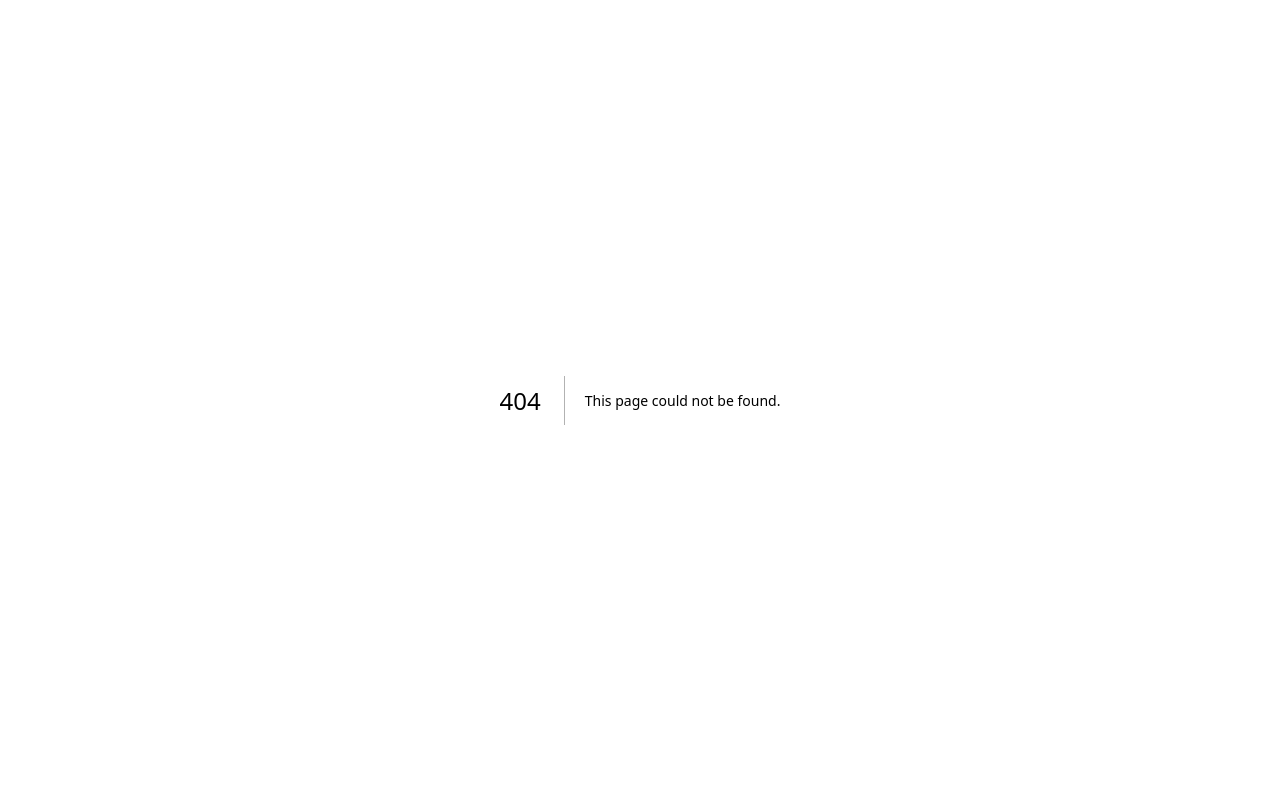
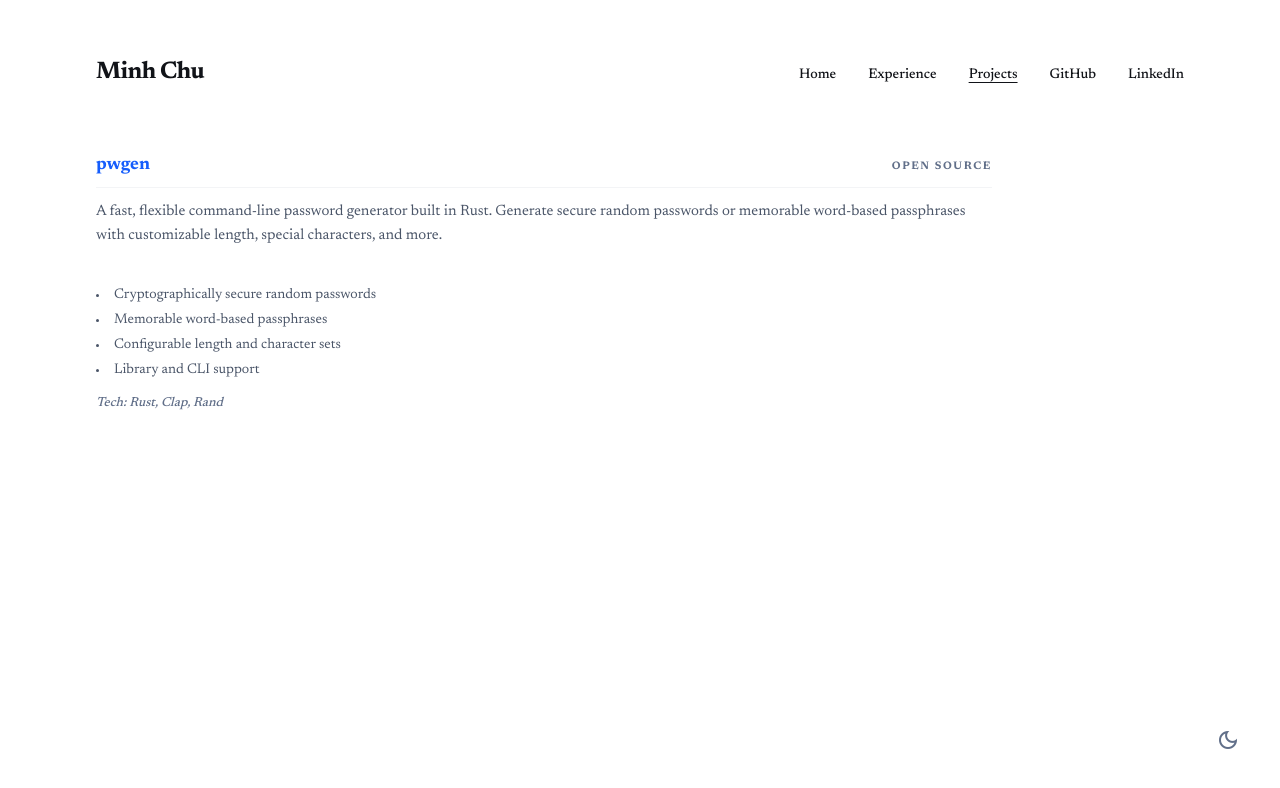
Before and after one commit to minhchu/personal-website, a Next.js app: page /projects in a window 1280 px wide. Before the commit this address had no page. Shown: the top 788 px of the page. Built offline with nearby package versions, Linux system fonts and the light colour scheme.

Commit message:
feat: add projects page with pwgen project and AGENTS.md

```diff
--- a/src/app/components/navigation.tsx
+++ b/src/app/components/navigation.tsx
@@ -9,7 +9,7 @@ export function Navigation() {
   const navItems = [
     { href: "/", label: "Home" },
     { href: "/experience", label: "Experience" },
-    { href: "#", label: "Projects" },
+    { href: "/projects", label: "Projects" },
     { href: "https://github.com/minhchu", label: "GitHub", external: true },
     { href: "https://www.linkedin.com/in/minhchungoc/", label: "LinkedIn", external: true }
   ];
--- /dev/null
+++ b/src/app/projects/page.tsx
@@ -0,0 +1,60 @@
+import { projects } from "../../data/projects";
+import { Navigation } from "../components/navigation";
+import { ThemeToggle } from "../components/theme-toggle";
+
+export const metadata = {
+    title: "Projects | Minh Chu",
+    description: "Open source projects and side projects",
+};
+
+export default function ProjectsPage() {
+    return (
+        <div className="bg-background-light dark:bg-background-dark text-[#111318] dark:text-[#e0e0e0] transition-colors duration-300 h-screen flex flex-col">
+            <div className="relative flex h-full w-full flex-col overflow-hidden px-8 py-8 md:px-16 md:py-12 lg:px-24 lg:py-14 max-w-7xl mx-auto">
+                <header className="flex flex-col md:flex-row justify-between items-start md:items-baseline gap-4 mb-16 w-full shrink-0">
+                    <div>
+                        <h1 className="text-2xl font-bold tracking-tight text-[#111318] dark:text-white">
+                            Minh Chu
+                        </h1>
+                    </div>
+                    <Navigation />
+                </header>
+
+                <main className="flex-1 overflow-y-auto no-scrollbar w-full">
+                    <div className="flex flex-col gap-12 max-w-4xl pb-12">
+                        {projects.map((project) => (
+                            <div key={project.id} className="flex flex-col gap-3">
+                                <div className="flex flex-col md:flex-row md:items-baseline justify-between gap-1 border-b border-gray-100 dark:border-gray-800 pb-2">
+                                    <a
+                                        href={project.url}
+                                        target="_blank"
+                                        rel="noopener noreferrer"
+                                        className="font-bold text-[18px] text-blue-600 dark:text-blue-400 hover:underline"
+                                    >
+                                        {project.name}
+                                    </a>
+                                    <span className="text-[11px] uppercase tracking-[0.15em] font-bold text-[#616f89] dark:text-gray-500">
+                                        Open Source
+                                    </span>
+                                </div>
+                                <p className="text-[15px] leading-relaxed text-[#4a5568] dark:text-gray-400">
+                                    {project.description}
+                                </p>
+                                <ul className="list-disc list-inside text-[14px] text-[#4a5568] dark:text-gray-400 space-y-1">
+                                    {project.features.map((feature, index) => (
+                                        <li key={index}>{feature}</li>
+                                    ))}
+                                </ul>
+                                <p className="text-[13px] text-[#616f89] dark:text-gray-500 font-medium italic">
+                                    Tech: {project.technologies}
+                                </p>
+                            </div>
+                        ))}
+                    </div>
+                </main>
+
+                <ThemeToggle />
+            </div>
+        </div>
+    );
+}
--- /dev/null
+++ b/src/data/projects.ts
@@ -0,0 +1,24 @@
+export interface Project {
+    id: string;
+    name: string;
+    description: string;
+    features: string[];
+    technologies: string;
+    url: string;
+}
+
+export const projects: Project[] = [
+    {
+        id: "pwgen",
+        name: "pwgen",
+        description: "A fast, flexible command-line password generator built in Rust. Generate secure random passwords or memorable word-based passphrases with customizable length, special characters, and more.",
+        features: [
+            "Cryptographically secure random passwords",
+            "Memorable word-based passphrases",
+            "Configurable length and character sets",
+            "Library and CLI support"
+        ],
+        technologies: "Rust, Clap, Rand",
+        url: "https://github.com/minhchu/pwgen"
+    }
+];
```
Also changed, not shown: 1 other file (tests, documents, lock files or other folders).
